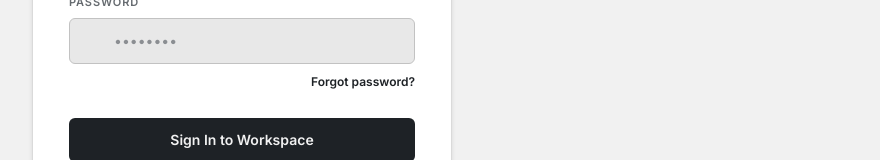
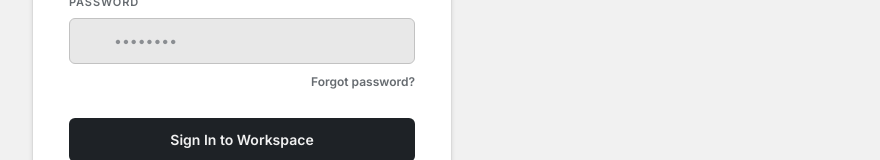
Before and after one commit to DIBBLS/unify-survey-bot, a Next.js app: page /login in a window 1280 px wide. Shown: the part 421-581 px from the top of the page, without its empty margins (398-1278 px from the left). Built offline with nearby package versions, Linux system fonts and the light colour scheme; some icons are missing.

Commit message:
style(auth): focus rings and muted text on new tokens

```diff
--- a/app/(auth)/login/page.tsx
+++ b/app/(auth)/login/page.tsx
@@ -189,7 +189,7 @@ export default function LoginPage() {
                   type="button"
                   onClick={() => switchMode('reset')}
                   variant="ghost"
-                  style={{ fontSize: '12px', color: 'var(--text-muted)', padding: '2px 0', justifyContent: 'flex-end', alignSelf: 'flex-end' }}
+                  style={{ fontSize: '12px', color: 'var(--muted-foreground)', padding: '2px 0', justifyContent: 'flex-end', alignSelf: 'flex-end' }}
                 >
                   Forgot password?
                 </Button>
--- a/app/(auth)/update-password/page.tsx
+++ b/app/(auth)/update-password/page.tsx
@@ -55,7 +55,7 @@ export default function UpdatePasswordPage() {
             <label className="text-[11px] font-semibold uppercase tracking-[0.08em] text-ink-muted">New Password</label>
             <input
               type="password"
-              className="w-full rounded-md border border-border-strong bg-surface-2 px-4 py-3 font-sans text-sm text-ink outline-none transition-all placeholder:text-ink-subtle focus:border-ink focus:shadow-[0_0_0_3px_var(--green-tint)] disabled:cursor-not-allowed disabled:opacity-50"
+              className="w-full rounded-md border border-border-strong bg-surface-2 px-4 py-3 font-sans text-sm text-ink outline-none transition-all placeholder:text-ink-subtle focus:border-ink focus-visible:ring-2 focus-visible:ring-ring disabled:cursor-not-allowed disabled:opacity-50"
               placeholder="••••••••"
               value={password}
               onChange={(e) => setPassword(e.target.value)}
@@ -68,7 +68,7 @@ export default function UpdatePasswordPage() {
             <label className="text-[11px] font-semibold uppercase tracking-[0.08em] text-ink-muted">Confirm New Password</label>
             <input
               type="password"
-              className="w-full rounded-md border border-border-strong bg-surface-2 px-4 py-3 font-sans text-sm text-ink outline-none transition-all placeholder:text-ink-subtle focus:border-ink focus:shadow-[0_0_0_3px_var(--green-tint)] disabled:cursor-not-allowed disabled:opacity-50"
+              className="w-full rounded-md border border-border-strong bg-surface-2 px-4 py-3 font-sans text-sm text-ink outline-none transition-all placeholder:text-ink-subtle focus:border-ink focus-visible:ring-2 focus-visible:ring-ring disabled:cursor-not-allowed disabled:opacity-50"
               placeholder="••••••••"
               value={confirmPassword}
               onChange={(e) => setConfirmPassword(e.target.value)}
```
